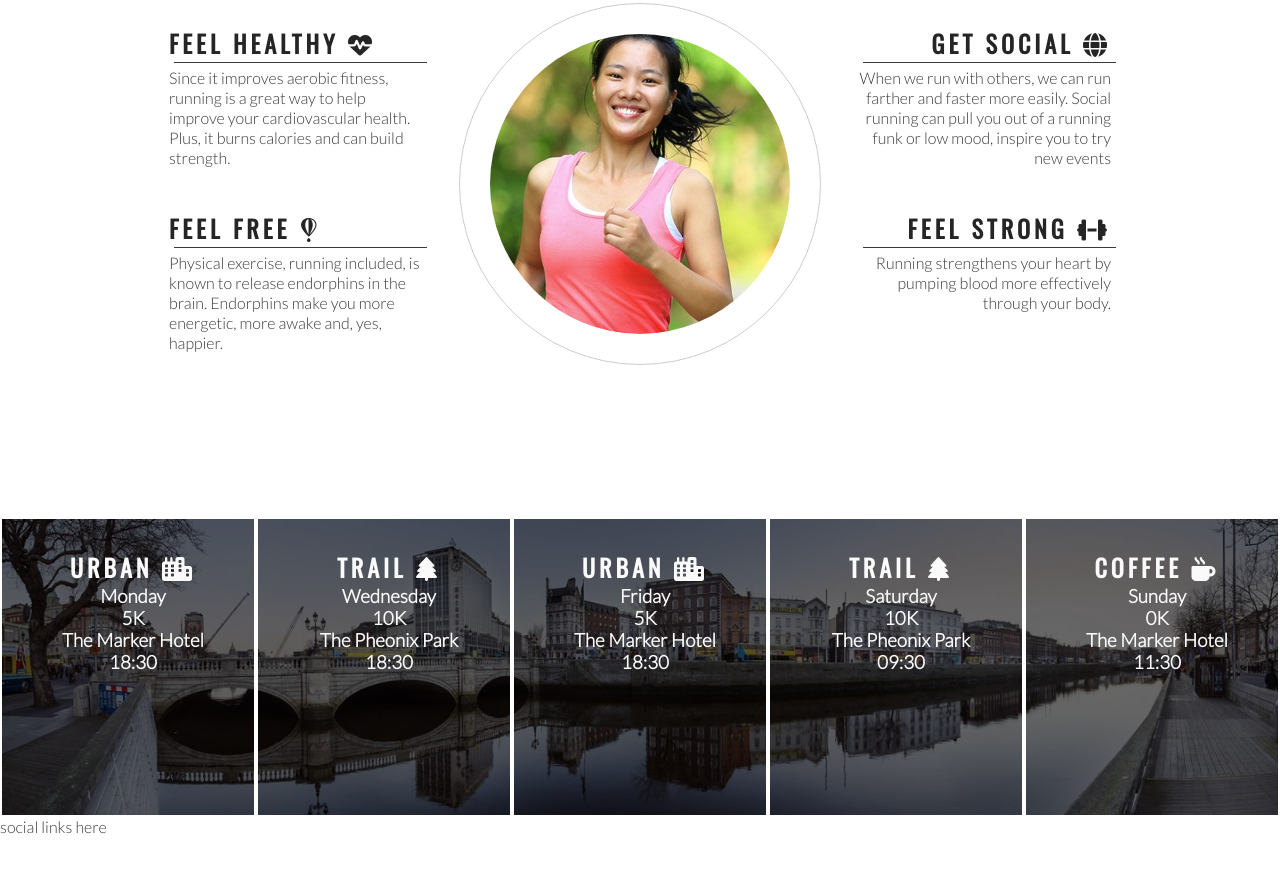
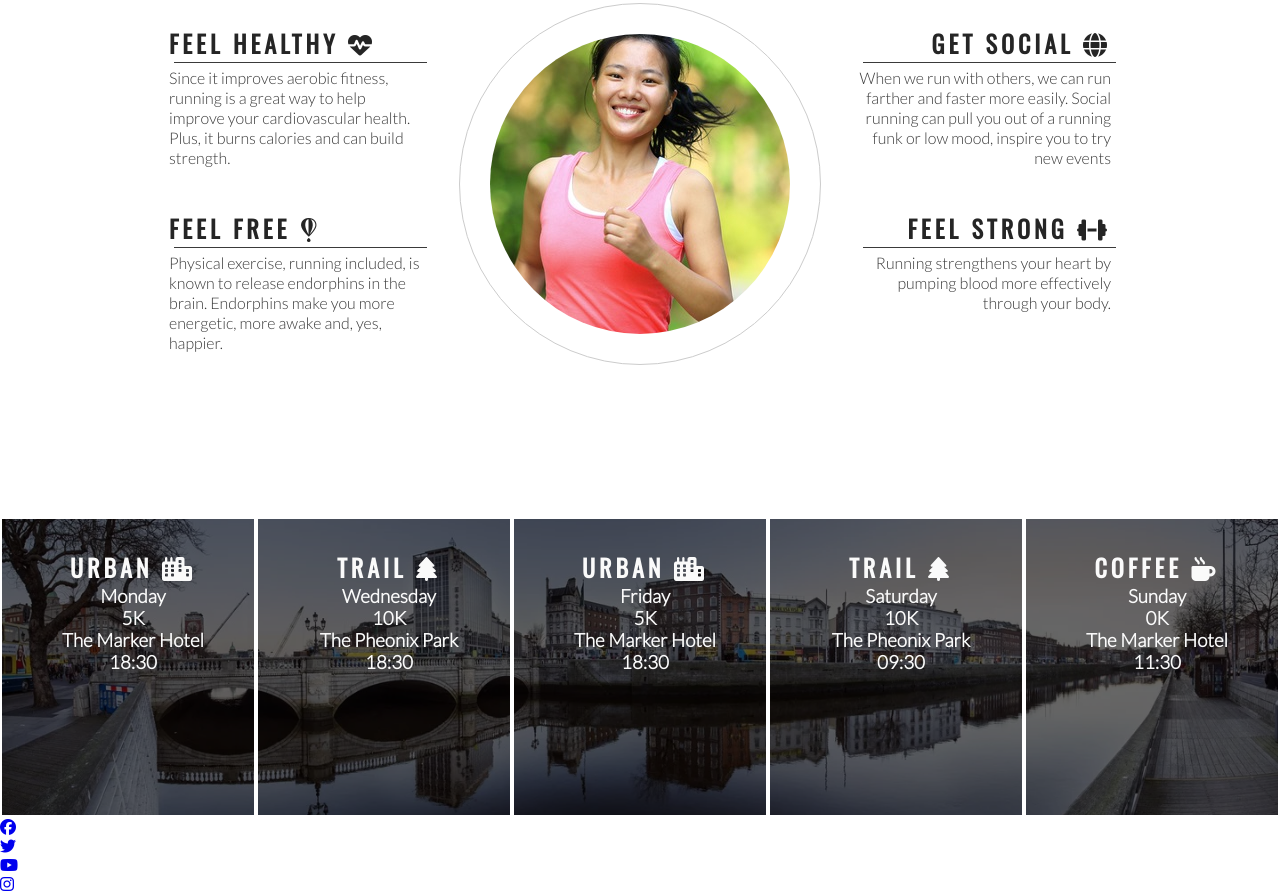
Before and after one commit to fenton1000/love-running, a plain HTML site: page index.html in a window 1280 px wide. Shown: the part 778-1671 px from the top of the page. Before the commit the page ends 1614 px from the top, so only its background shows below. Drawn offline with nearby package versions, Linux system fonts and the light colour scheme.

Commit message:
Add social media icons to footer

```diff
--- a/index.html
+++ b/index.html
@@ -118,7 +118,24 @@
         </div>
     </section>
     <footer>
-        social links here
+        <ul>
+            <li>
+                <a href="https://www.facebook.com/" target="_blank" rel="noopener"
+                aria-label="Visit our Facebook page (opens in a new tab)"><i class="fa-brands fa-facebook"></i></a>
+            </li>
+            <li>
+                <a href="https://www.twitter.com/" target="_blank" rel="noopener"
+                aria-label="Visit our Twitter page (opens in a new tab)"><i class="fa-brands fa-twitter"></i></a>
+            </li>
+            <li>
+                <a href="https://www.youtube.com/" target="_blank" rel="noopener"
+                aria-label="Visit our youtube page (opens in a new tab)"><i class="fa-brands fa-youtube"></i></a>
+            </li>
+            <li>
+                <a href="https://www.instagram.com/" target="_blank" rel="noopener"
+                aria-label="Visit our Instagram page (opens in a new tab)"><i class="fa-brands fa-instagram"></i></a>
+            </li>
+        </ul>
     </footer>
 
     <!-- font awesome script -->
```
